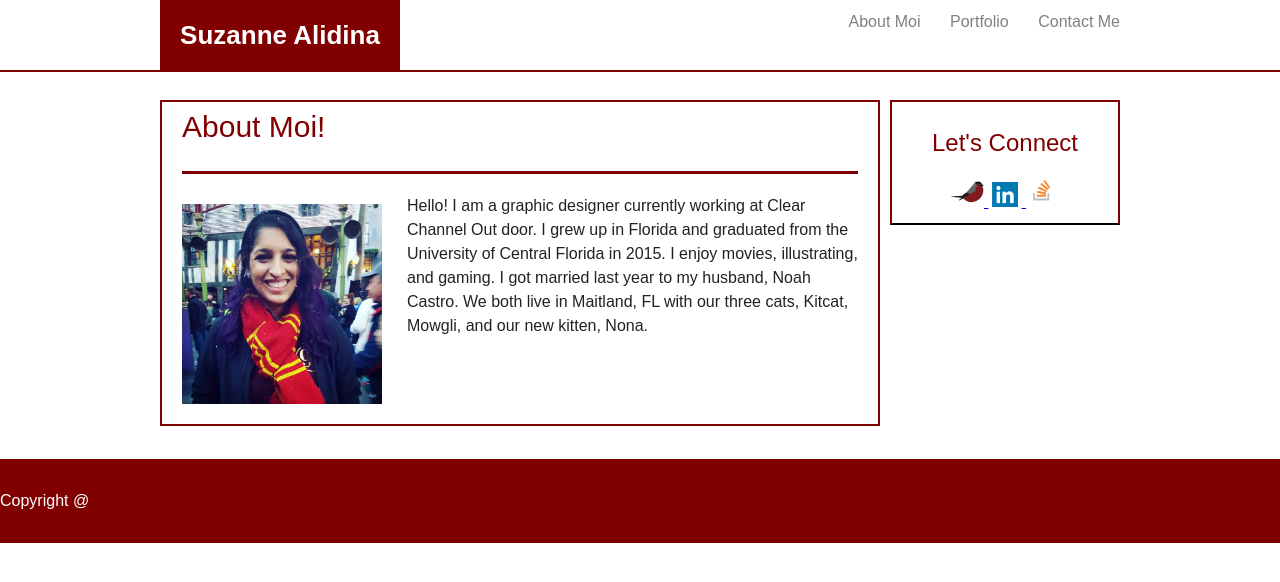
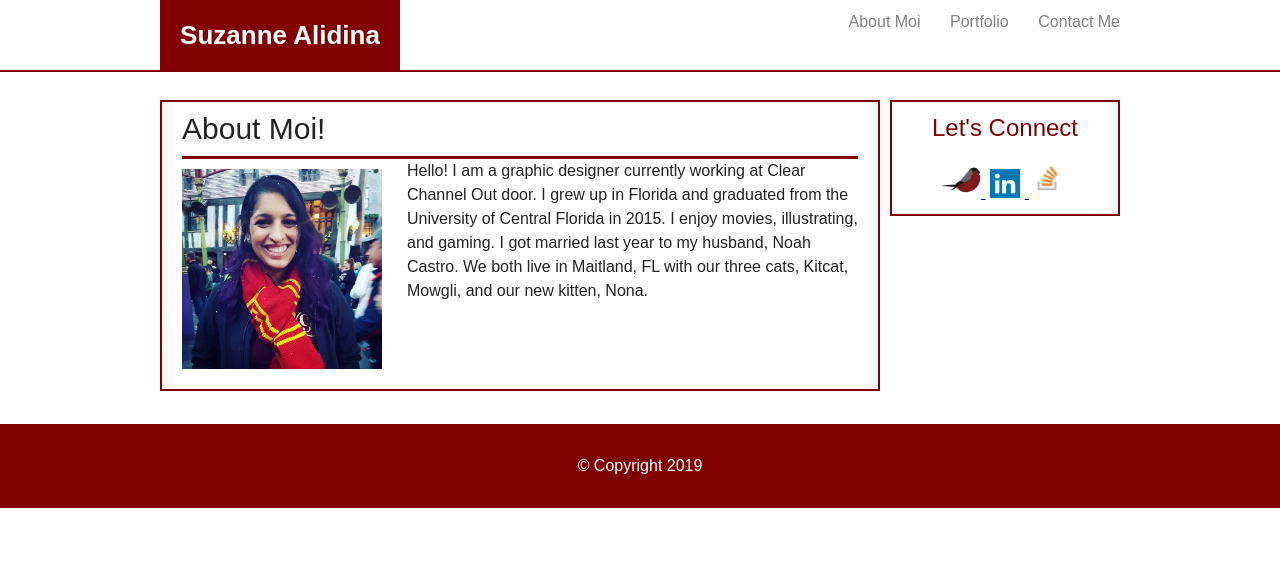
Before and after one commit to SAlidina/Basic-Portfolio, a plain HTML site: page index.html in a window 1280 px wide. Drawn offline with Linux system fonts and the light colour scheme.

Commit message:
update to about me

```diff
--- a/index.html
+++ b/index.html
@@ -45,7 +45,7 @@
     </body>
     <footer>
         <div class="footer">
-            Copyright @
+            &copy; Copyright 2019
         </div>
     </footer>
 </html>
--- a/stylesheet/style.css
+++ b/stylesheet/style.css
@@ -54,14 +54,12 @@ nav a:first-child {
     border-left: 0 none;
 }
 
-h1,
 h2,
 h3,
 p {margin-bottom: 20px}
 
 p:last {margin-bottom: 0;}
 
-h1,
 h2,
 h3 {
     font-size: 24px;
@@ -71,9 +69,9 @@ h3 {
 
 h1 {
     font-size: 30px;
-    line-height: 49px;
     border-bottom: 3px solid maroon;
-    padding-bottom: 20px;
+    padding-bottom: 15px;
+    padding-top: 15px;
 }
 
 h2,
@@ -116,13 +114,12 @@ h3 {
 
 .rightbox {
     background: #ffff;
-    padding: 30px;
+    padding: 15px;
     margin-top: 100px;
     width:100%;
     max-width: 230px;
     float: right;
     border: 2px solid maroon;
-    border-bottom: 2px solid black;
     padding-bottom: 10px;
     margin-bottom: 15px;
     line-height: 22px;
@@ -130,9 +127,7 @@ h3 {
 
 }
 
-.socialbutton :last-child {
-    margin-right: 0;
-}
+
 
 footer {
     background: maroon;
@@ -140,4 +135,5 @@ footer {
     padding: 30px 0;
     clear: both;
     border-top: 8px solid white;
+    text-align: center;
 }
```
Also changed, not shown: contact.html (+1 -1 lines), portfolio.html (+1 -1 lines).
